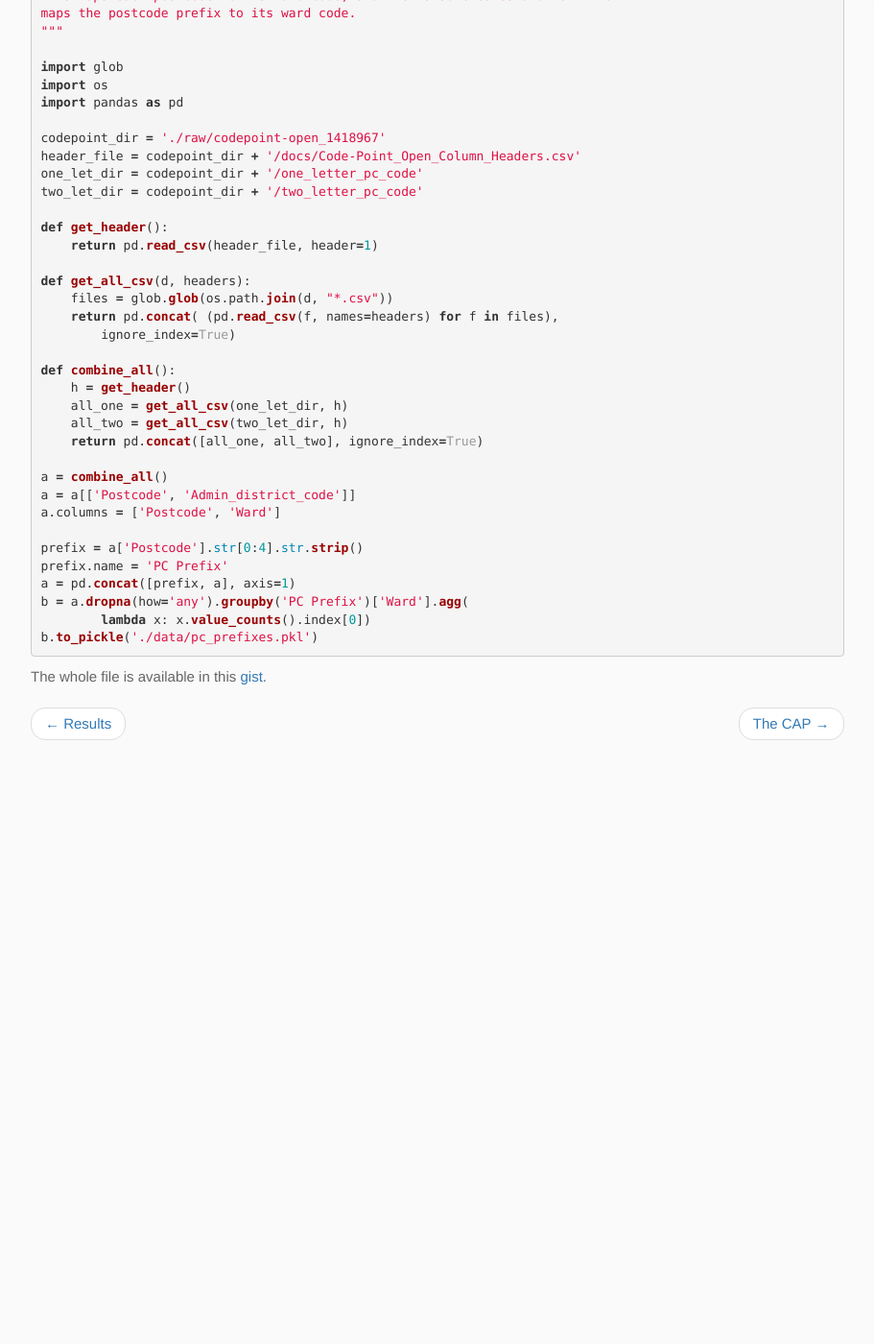
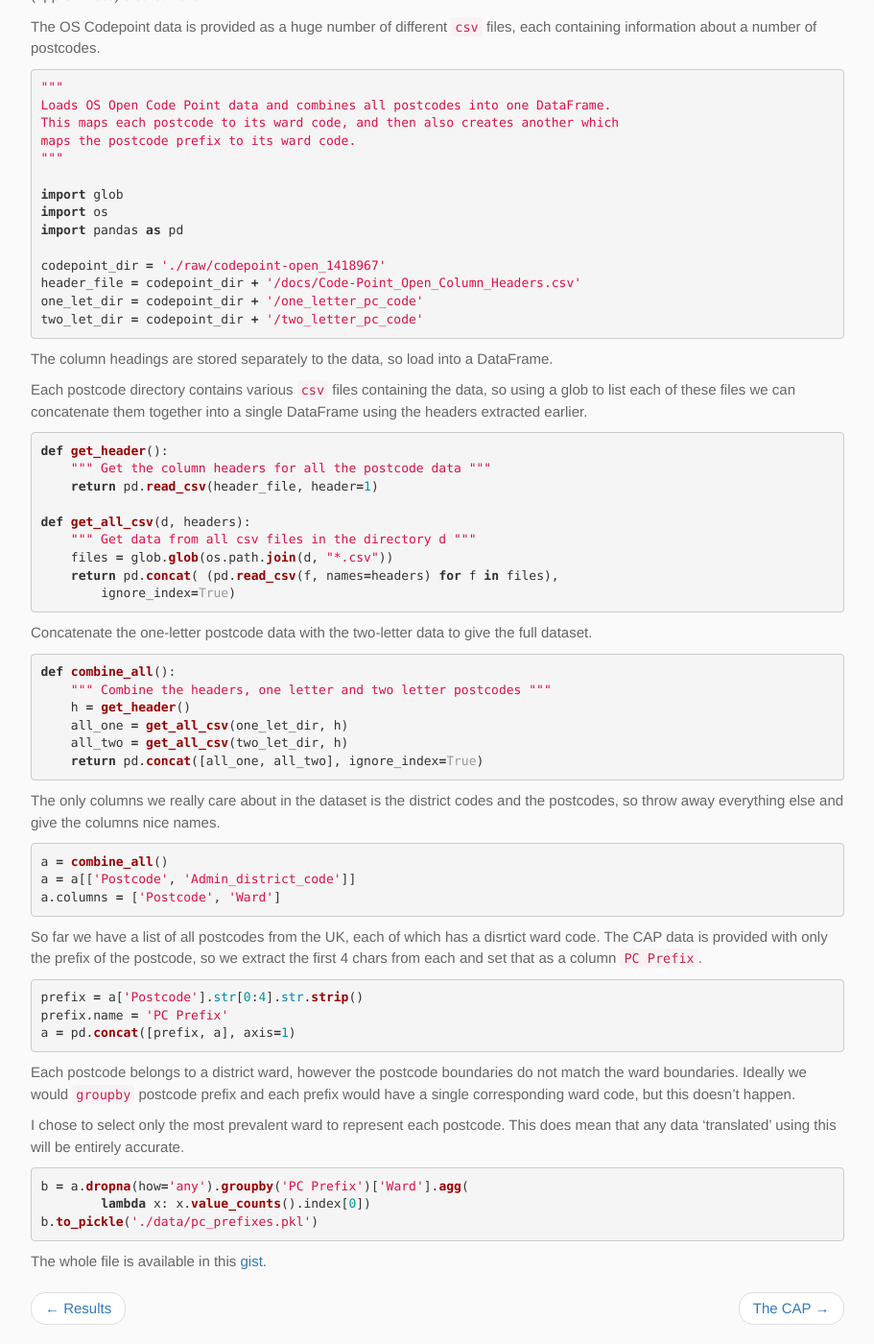
Before and after one commit to jwlawson/jwlawson.github.io, a Jekyll site: the page built from _posts/2016-07-19-plotting-a-referendum-postcodes.md, in a window 1280 px wide and 1400 px high, scrolled down 677 px. Shown: the whole window at 96% size, without its empty margins (38-949 px from the left). Built offline with Jekyll 4.4.1, drawn with Linux system fonts in a browser that asks for light colours; nearby versions of some CDN libraries; before the commit the page ends 1468 px from its top, so only the background shows below that; some of the changed text lies outside the part shown.

Commit message:
Adds postcode explanantion

````diff
--- a/_posts/2016-07-19-plotting-a-referendum-postcodes.md
+++ b/_posts/2016-07-19-plotting-a-referendum-postcodes.md
@@ -30,6 +30,14 @@ plotting graphs.
 
 ---
 
+We need to collect information on the relation between postcdoes and voting
+districts as the CAP data is indexed by postcode prefix and is not available
+with the ward data. In this file we construct a 'map' which takes postcode
+prefix to a corresponding (approximate) district ward.
+
+The OS Codepoint data is provided as a huge number of different `csv` files,
+each containing information about a number of postcodes.
+
 ```python
 """
 Loads OS Open Code Point data and combines all postcodes into one DataFrame.
@@ -45,28 +53,64 @@ codepoint_dir = './raw/codepoint-open_1418967'
 header_file = codepoint_dir + '/docs/Code-Point_Open_Column_Headers.csv'
 one_let_dir = codepoint_dir + '/one_letter_pc_code'
 two_let_dir = codepoint_dir + '/two_letter_pc_code'
+```
 
+The column headings are stored separately to the data, so load into a DataFrame.
+
+Each postcode directory contains various `csv` files containing the data, so
+using a glob to list each of these files we can concatenate them together into a
+single DataFrame using the headers extracted earlier.
+
+```python
 def get_header():
+    """ Get the column headers for all the postcode data """
     return pd.read_csv(header_file, header=1)
 
 def get_all_csv(d, headers):
+    """ Get data from all csv files in the directory d """
     files = glob.glob(os.path.join(d, "*.csv"))
     return pd.concat( (pd.read_csv(f, names=headers) for f in files),
         ignore_index=True)
+```
 
+Concatenate the one-letter postcode data with the two-letter data to give the
+full dataset.
+
+```python
 def combine_all():
+    """ Combine the headers, one letter and two letter postcodes """
     h = get_header()
     all_one = get_all_csv(one_let_dir, h)
     all_two = get_all_csv(two_let_dir, h)
     return pd.concat([all_one, all_two], ignore_index=True)
+```
 
+The only columns we really care about in the dataset is the district codes and
+the postcodes, so throw away everything else and give the columns nice names.
+
+```python
 a = combine_all()
 a = a[['Postcode', 'Admin_district_code']]
 a.columns = ['Postcode', 'Ward']
+```
+So far we have a list of all postcodes from the UK, each of which has a disrtict
+ward code. The CAP data is provided with only the prefix of the postcode, so we
+extract the first 4 chars from each and set that as a column `PC Prefix`.
 
+```python
 prefix = a['Postcode'].str[0:4].str.strip()
 prefix.name = 'PC Prefix'
 a = pd.concat([prefix, a], axis=1)
+```
+
+Each postcode belongs to a district ward, however the postcode boundaries do not
+match the ward boundaries. Ideally we would `groupby` postcode prefix and each
+prefix would have a single corresponding ward code, but this doesn't happen.
+
+I chose to select only the most prevalent ward to represent each postcode. This
+does mean that any data 'translated' using this will be entirely accurate.
+
+```python
 b = a.dropna(how='any').groupby('PC Prefix')['Ward'].agg(
         lambda x: x.value_counts().index[0])
 b.to_pickle('./data/pc_prefixes.pkl')
````
